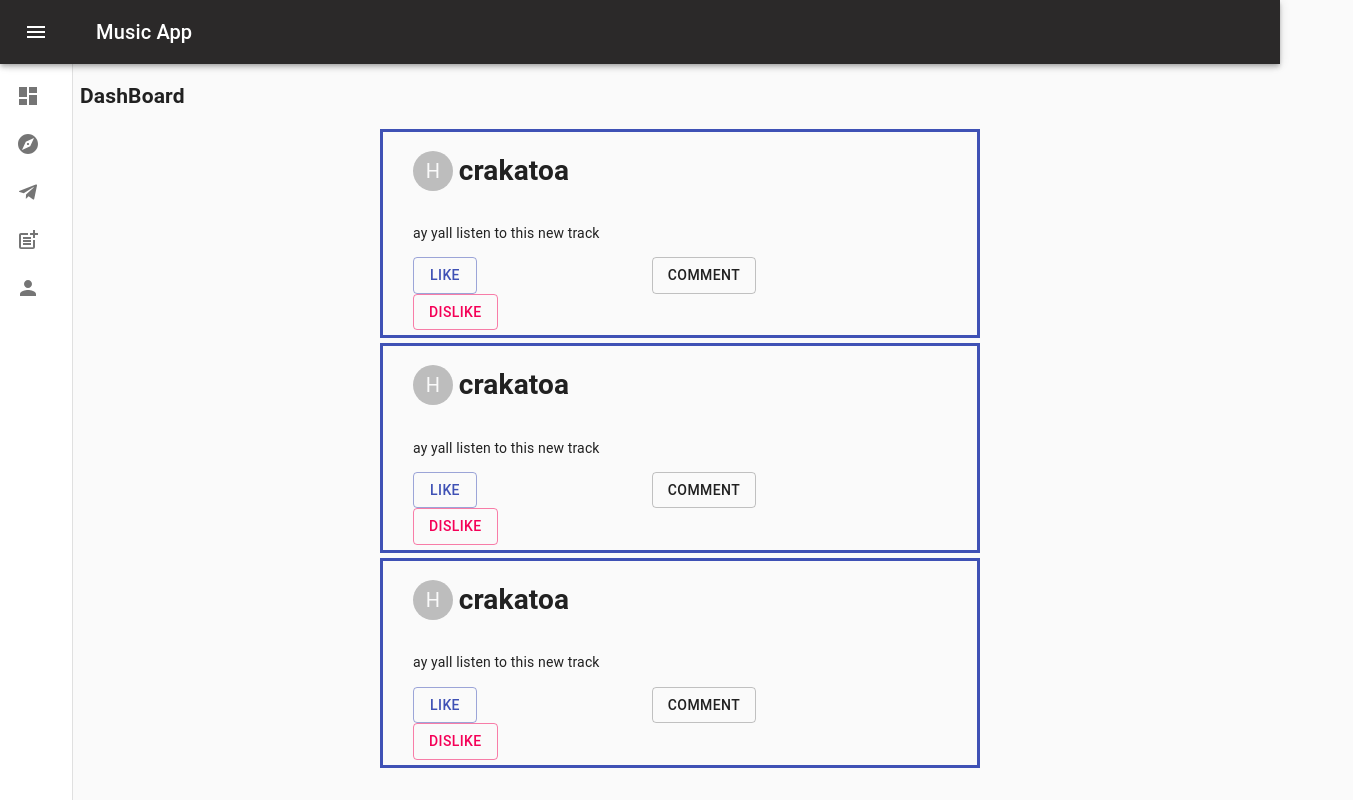
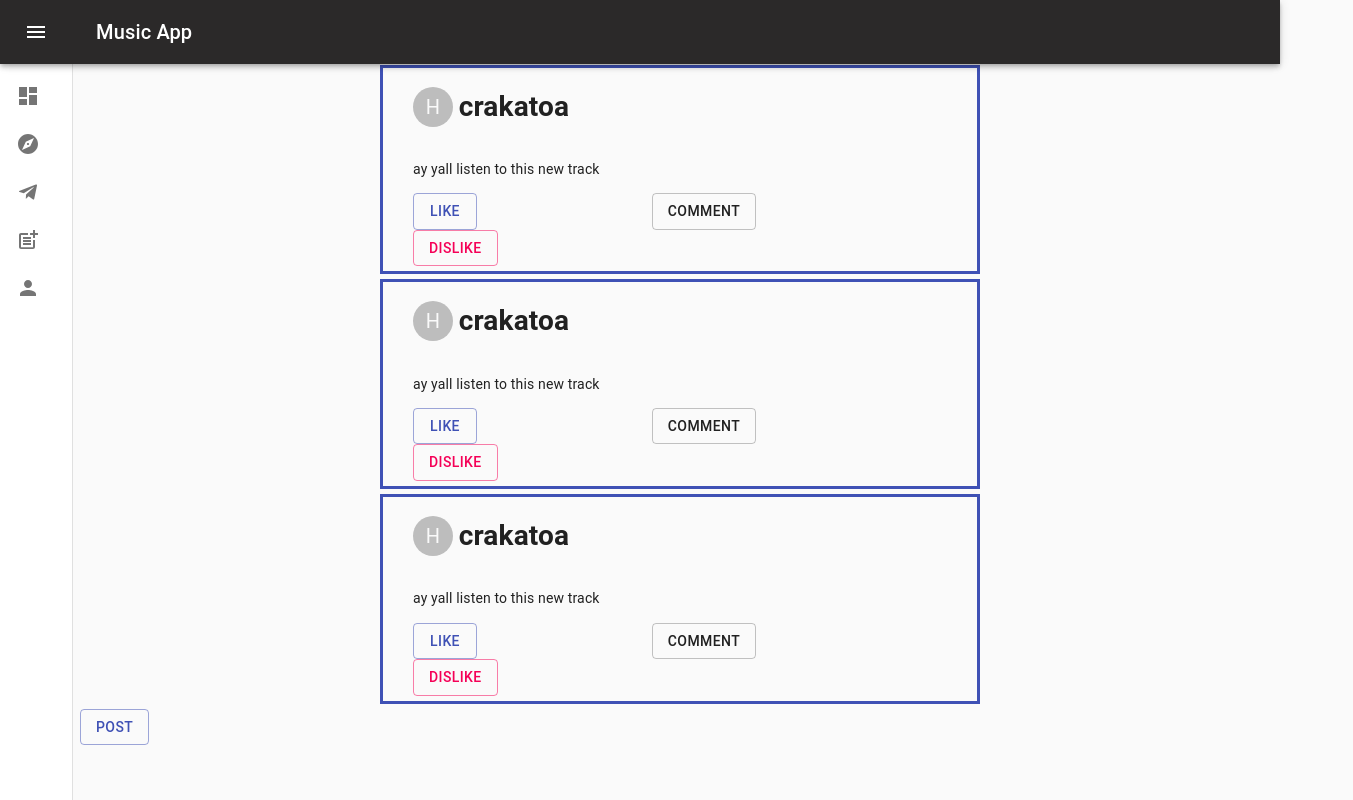
Before and after one commit to GroovTeam/groov-web, a React (Create React App) app: page / in a window 1280 px wide. Shown: the whole page, 1353 px wide, since content can reach past the window. Built offline with nearby package versions, Linux system fonts and the light colour scheme.

Commit message:
make post component skeleton functionally add

```diff
--- a/src/components/DashboardPosts.js
+++ b/src/components/DashboardPosts.js
@@ -1,3 +1,4 @@
+/* eslint-disable no-unused-vars */
 import React, { } from 'react';
 import Post from './Post';
 
--- /dev/null
+++ b/src/components/MakePost.js
@@ -0,0 +1,63 @@
+/* eslint-disable no-unused-vars */
+import React, { useState } from 'react';
+import Button from '@material-ui/core/Button';
+import Avatar from '@material-ui/core/Avatar';
+import Dialog from '@material-ui/core/Dialog';
+import DialogActions from '@material-ui/core/DialogActions';
+import DialogContent from '@material-ui/core/DialogContent';
+import DialogContentText from '@material-ui/core/DialogContentText';
+import DialogTitle from '@material-ui/core/DialogTitle';
+import TextField from '@material-ui/core/TextField';
+
+
+function PostBtn() {
+  const [open, setOpen] = React.useState(false);
+
+  const handleClickOpen = () => {
+    setOpen(true);
+  };
+
+  const handleClose = () => {
+    setOpen(false);
+  };
+  return (
+    <div>
+      <Button variant="outlined" color="primary" onClick={handleClickOpen}>
+        Post
+      </Button>
+      <Dialog
+        open={open}
+        onClose={handleClose}
+        maxWidth='lg'
+        fullWidth='true'
+      >
+        <DialogTitle id="alert-dialog-title">Post</DialogTitle>
+        <DialogContent>
+          <DialogContentText id="alert-dialog-description">
+            <form>
+              <TextField
+                id="outlined-multiline-static"
+                label="Post"
+                multiline
+                rows={6}
+                placeholder="Enter Post"
+                variant="outlined"
+                fullWidth="true"
+              />
+            </form>
+          </DialogContentText>
+        </DialogContent>
+        <DialogActions>
+          <Button onClick={handleClose} color="primary">
+            Close
+          </Button>
+          <Button onClick={handleClose} color="primary" autoFocus>
+            Post
+          </Button>
+        </DialogActions>
+      </Dialog>
+    </div>
+  );
+}
+
+export default PostBtn;
--- a/src/components/Nav.js
+++ b/src/components/Nav.js
@@ -108,7 +108,6 @@ export default function Nav() {
       <CssBaseline />
       <AppBar
         style={{ background: '#2b2929' }}
-        position="sticky"
         className={clsx(classes.appBar, {
           [classes.appBarShift]: open,
         })}
--- a/src/pages/DashBoard.js
+++ b/src/pages/DashBoard.js
@@ -1,6 +1,8 @@
 import React from 'react';
 import Nav from '../components/Nav';
 import DashboardPosts from '../components/DashboardPosts';
+import PostBtn from '../components/MakePost';
+
 function DashBoard() {
   return (
     <div>
@@ -11,6 +13,7 @@ function DashBoard() {
           <DashboardPosts>
 
           </DashboardPosts>
+          <PostBtn></PostBtn>
 
         </div>
       </div>
```
